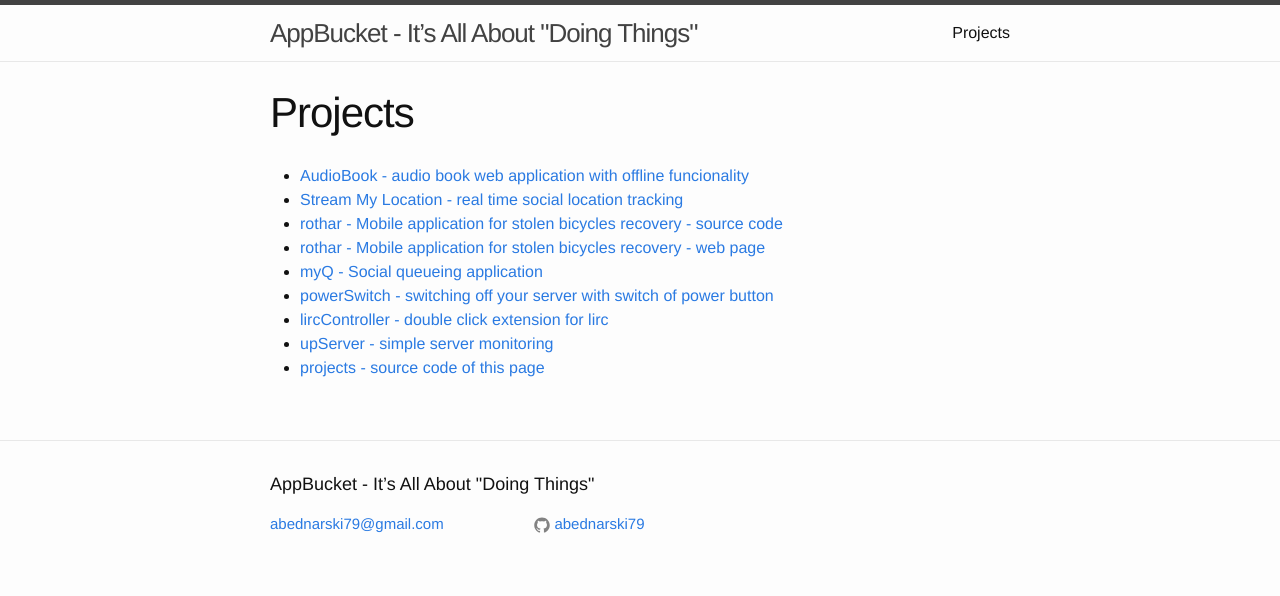
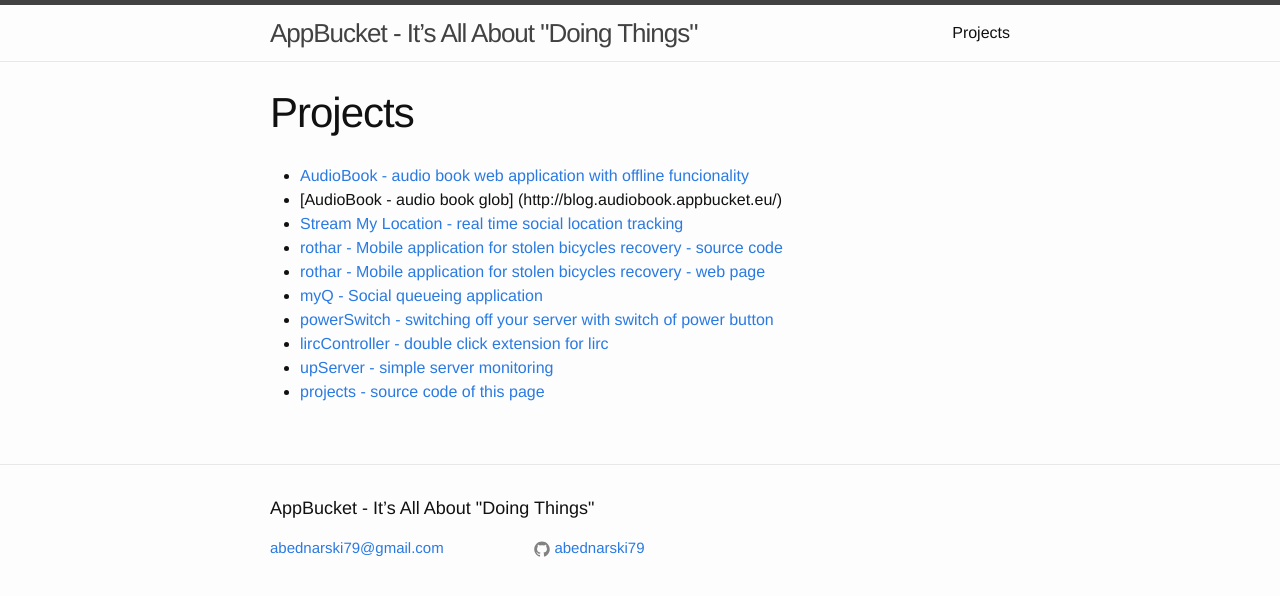
Before and after one commit to abednarski79/abednarski79.github.io, a Jekyll site: the page built from index.md, in a window 1280 px wide. Shown: the top 596 px of the page. Built offline with Jekyll 4.4.1, drawn with Linux system fonts in a browser that asks for light colours.

Commit message:
Update index.md

```diff
--- a/index.md
+++ b/index.md
@@ -4,6 +4,7 @@ title: Projects
 ---
 
 - [AudioBook - audio book web application with offline funcionality](http://audiobook.appbucket.eu/create)
+- [AudioBook - audio book glob] (http://blog.audiobook.appbucket.eu/)
 - [Stream My Location - real time social location tracking](https://play.google.com/store/apps/details?id=eu.appbucket.shareloc)
 - [rothar - Mobile application for stolen bicycles recovery - source code](https://github.com/codeforireland/rothar-backend-app)
 - [rothar - Mobile application for stolen bicycles recovery - web page](http://therotharapp.appbucket.eu)
```
